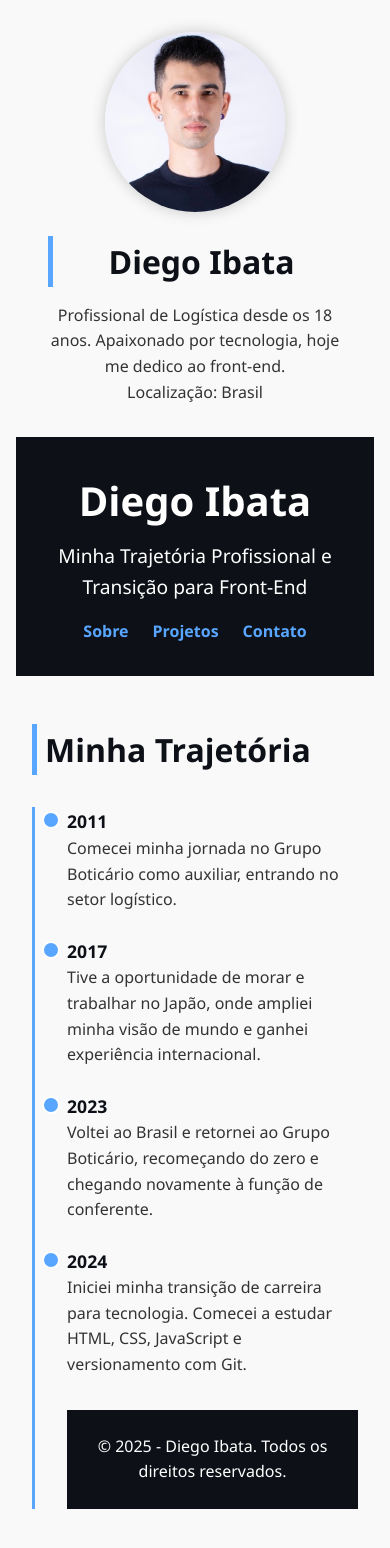
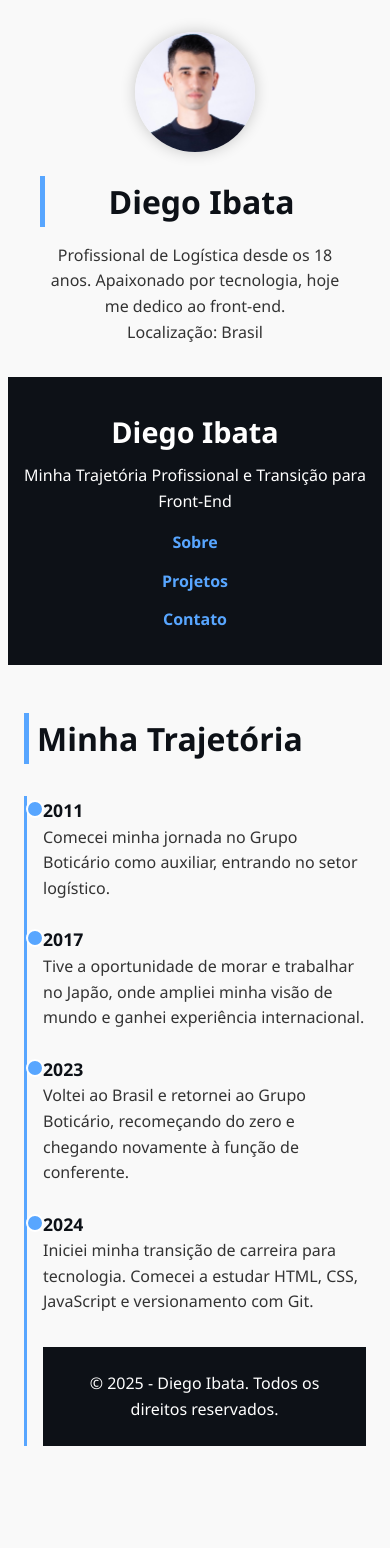
Before and after one commit to Diegoiibata/portfolio-front-end, a plain HTML site: page index.html in a window 390 px wide. After the commit the page ends 1494 px from the top, so only its background shows below. Drawn offline with Linux system fonts and the light colour scheme.

Commit message:
Adiciona responsividade básica para telas pequenas

```diff
--- a/style.css
+++ b/style.css
@@ -198,3 +198,54 @@
     box-shadow: 0 0 15px rgba(0, 0, 0, 0.2);
     margin-bottom: 1rem;
   }
+  @media (max-width: 600px) {
+    /* Ajusta o padding do body para telas pequenas */
+    body {
+      padding: 0 0.5rem;
+    }
+
+    /* Centraliza e reduz o tamanho dos títulos */
+    header h1 {
+      font-size: 1.8rem;
+    }
+
+    header p {
+      font-size: 1rem;
+    }
+
+    nav ul {
+      flex-direction: column;
+      gap: 0.8rem;
+    }
+
+    /* Ajusta a linha do tempo para ficar mais estreita */
+    .linha-do-tempo {
+      padding-left: 0.5rem;
+    }
+
+    .evento {
+      padding-left: 0.5rem;
+    }
+
+    /* Ajusta a foto do perfil para ficar menor */
+    .foto-perfil {
+      width: 120px;
+      height: 120px;
+      margin-bottom: 1rem;
+    }
+
+    /* Ajusta os cards de projeto para ficarem em coluna única */
+    .projetos-container {
+      grid-template-columns: 1fr;
+      gap: 1.5rem;
+    }
+
+    /* Ajusta o tamanho do texto dos cards para melhor leitura */
+    .card-projeto h3 {
+      font-size: 1.1rem;
+    }
+
+    .card-projeto p {
+      font-size: 0.9rem;
+    }
+  }
```
